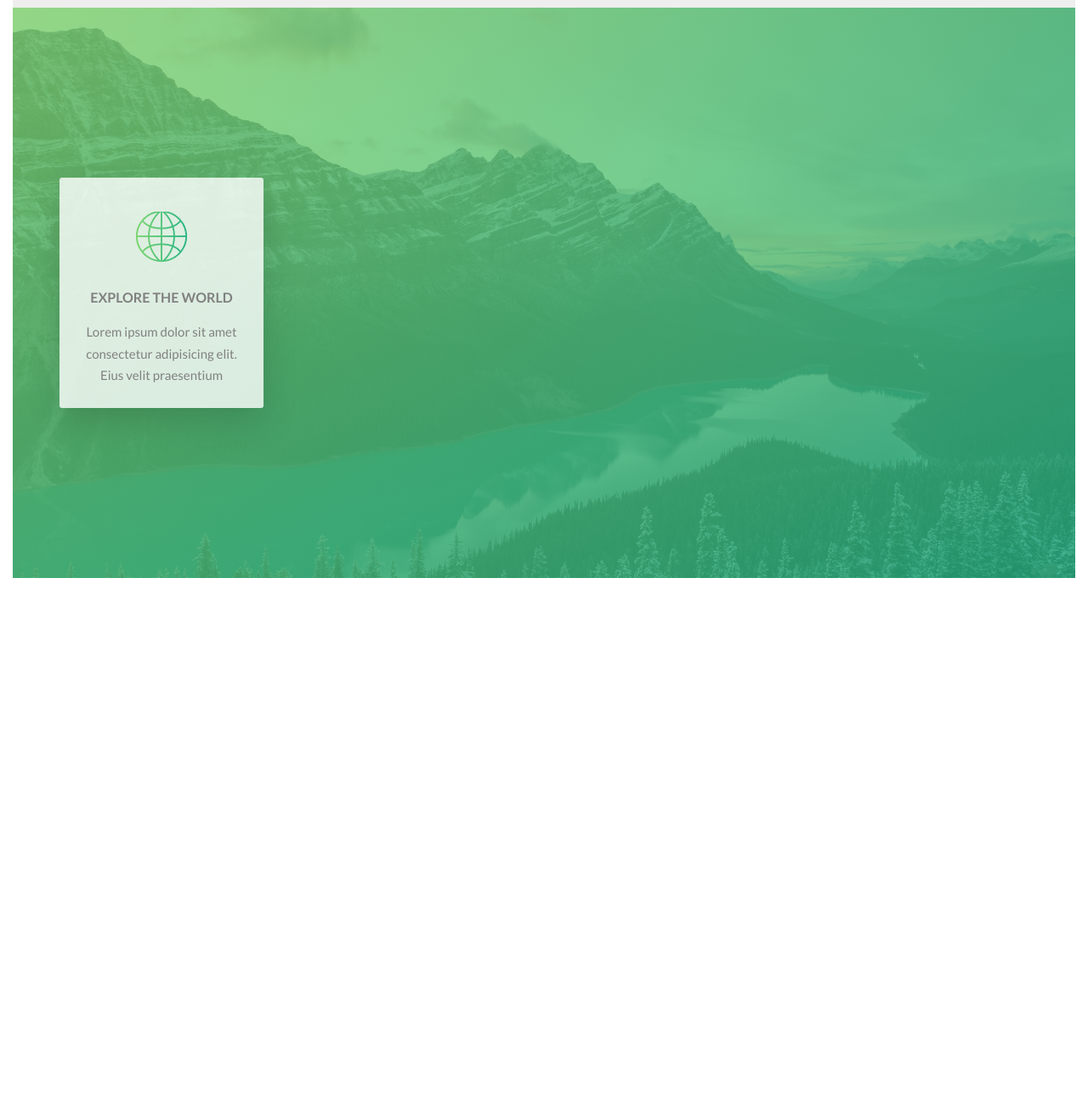
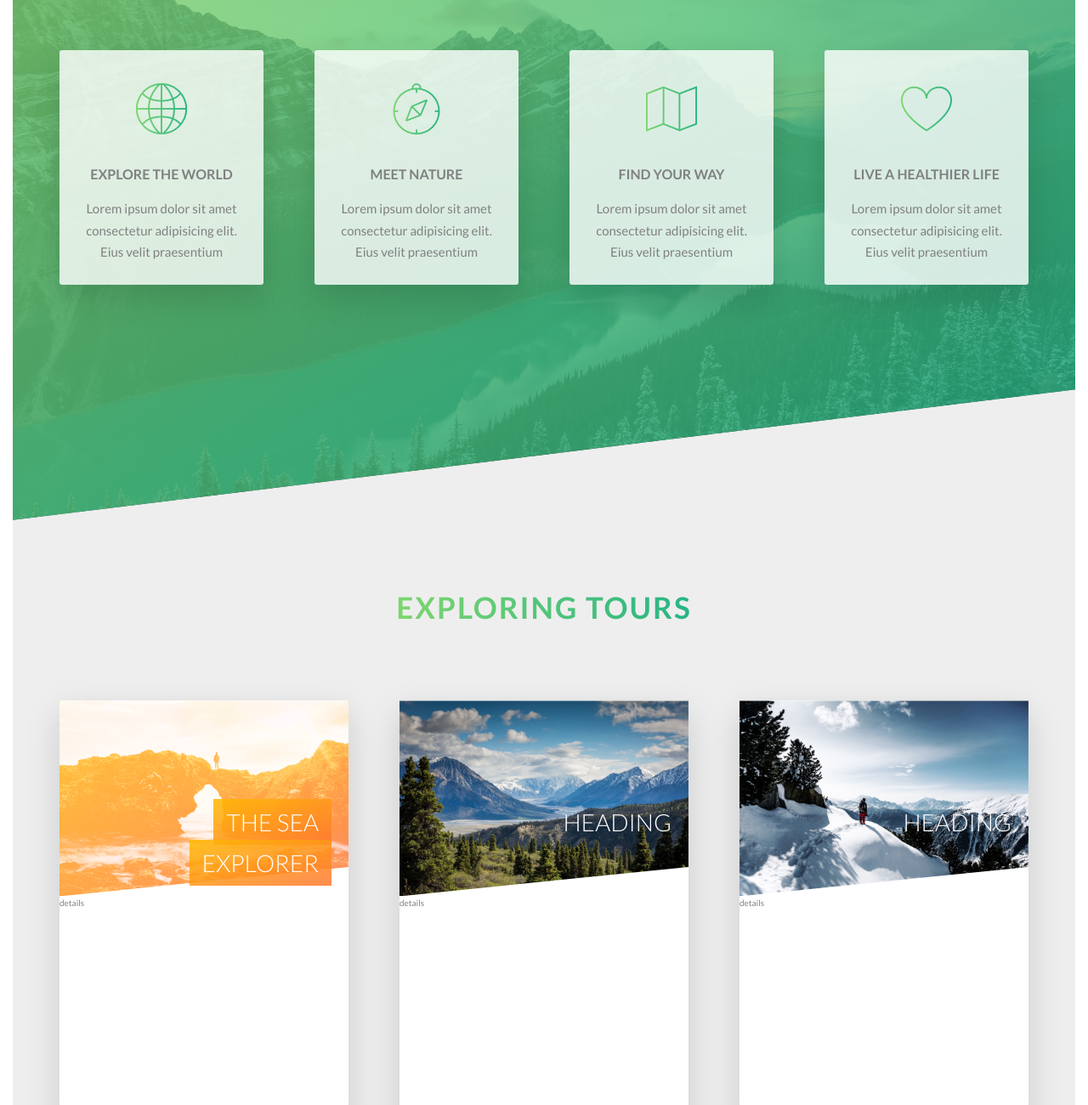
Before and after one commit to zamharrad/tours, a website: page index.html in a window 1280 px wide. Shown: the part 1500-2800 px from the top of the page at 85% size. Before the commit the page ends 2195 px from the top, so only its background shows below. Drawn offline with Linux system fonts and the light colour scheme.

Commit message:
update feature section

```diff
--- a/index.html
+++ b/index.html
@@ -29,44 +29,6 @@
       </div>
     </header>
     <!-- end the header -->
-
-    <!--
-    <section class="grid-test">
-      <div class="row">
-        <div class="col-1-of-2">Col 1 of 2</div>
-        <div class="col-1-of-2">Col 1 of 2</div>
-      </div>
-
-      <div class="row">
-        <div class="col-1-of-3">Col 1 of 3</div>
-        <div class="col-1-of-3">Col 1 of 3</div>
-        <div class="col-1-of-3">Col 1 of 3</div>
-      </div>
-
-      <div class="row">
-        <div class="col-1-of-3">Col 1 of 3</div>
-        <div class="col-2-of-3">Col 2 of 3</div>
-      </div>
-
-      <div class="row">
-        <div class="col-1-of-4">Col 1 of 4</div>
-        <div class="col-1-of-4">Col 1 of 4</div>
-        <div class="col-1-of-4">Col 1 of 4</div>
-        <div class="col-1-of-4">Col 1 of 4</div>
-      </div>
-
-      <div class="row">
-        <div class="col-1-of-4">Col 1 of 4</div>
-        <div class="col-1-of-4">Col 1 of 4</div>
-        <div class="col-2-of-4">Col 2 of 4</div>
-      </div>
-
-      <div class="row">
-        <div class="col-1-of-4">Col 1 of 4</div>
-        <div class="col-3-of-4">Col 3 of 4</div>
-      </div>
-    </section>
-     -->
     <main>
       <section class="section-about">
         <div class="u-center-text u-margin-bottom-big">
@@ -131,8 +93,151 @@
               </p>
             </div>
           </div>
+
+          <div class="col-1-of-4">
+            <div class="feature-box">
+              <i class="feature-box__icon icon-basic-compass"></i>
+              <h3 class="heading-tertiary u-margin-bottom-small">
+                Meet nature
+              </h3>
+              <p class="feature-box__text">
+                Lorem ipsum dolor sit amet consectetur adipisicing elit. Eius
+                velit praesentium
+              </p>
+            </div>
+          </div>
+
+          <div class="col-1-of-4">
+            <div class="feature-box">
+              <i class="feature-box__icon icon-basic-map"></i>
+              <h3 class="heading-tertiary u-margin-bottom-small">
+                Find your way
+              </h3>
+              <p class="feature-box__text">
+                Lorem ipsum dolor sit amet consectetur adipisicing elit. Eius
+                velit praesentium
+              </p>
+            </div>
+          </div>
+
+          <div class="col-1-of-4">
+            <div class="feature-box">
+              <i class="feature-box__icon icon-basic-heart"></i>
+              <h3 class="heading-tertiary u-margin-bottom-small">
+                Live a healthier life
+              </h3>
+              <p class="feature-box__text">
+                Lorem ipsum dolor sit amet consectetur adipisicing elit. Eius
+                velit praesentium
+              </p>
+            </div>
+          </div>
+        </div>
+      </section>
+
+      <section class="section-tours">
+        <div class="u-center-text u-margin-bottom-big">
+          <h2 class="heading-secondery">
+            Exploring tours
+          </h2>
+        </div>
+        <div class="row">
+          <div class="col-1-of-3">
+            <div class="card">
+              <div class="card__side card__side--front">
+                <div class="card__picture card__picture--1">
+                  &nbsp;
+                </div>
+                <h4 class="card__heading">
+                  <span class="card__heading-span card__heading-span--1"
+                    >The sea Explorer</span
+                  >
+                </h4>
+                <div class="card__details">
+                  details
+                </div>
+              </div>
+              <div class="card__side card__side--back card__side--back-1">
+                BACK
+              </div>
+            </div>
+          </div>
+          <div class="col-1-of-3">
+            <div class="card">
+              <div class="card__side card__side--front">
+                <div class="card__picture card__picture--2">
+                  &nbsp;
+                </div>
+                <div class="card__heading">
+                  heading
+                </div>
+                <div class="card__details">
+                  details
+                </div>
+              </div>
+              <div class="card__side card__side--back card__side--back-2">
+                BACK
+              </div>
+            </div>
+          </div>
+          <div class="col-1-of-3">
+            <div class="card">
+              <div class="card__side card__side--front">
+                <div class="card__picture card__picture--3">
+                  &nbsp;
+                </div>
+                <div class="card__heading">
+                  heading
+                </div>
+                <div class="card__details">
+                  details
+                </div>
+              </div>
+              <div class="card__side card__side--back card__side--back-3">
+                BACK
+              </div>
+            </div>
+          </div>
         </div>
       </section>
     </main>
+
+    <!--
+    <section class="grid-test">
+      <div class="row">
+        <div class="col-1-of-2">Col 1 of 2</div>
+        <div class="col-1-of-2">Col 1 of 2</div>
+      </div>
+
+      <div class="row">
+        <div class="col-1-of-3">Col 1 of 3</div>
+        <div class="col-1-of-3">Col 1 of 3</div>
+        <div class="col-1-of-3">Col 1 of 3</div>
+      </div>
+
+      <div class="row">
+        <div class="col-1-of-3">Col 1 of 3</div>
+        <div class="col-2-of-3">Col 2 of 3</div>
+      </div>
+
+      <div class="row">
+        <div class="col-1-of-4">Col 1 of 4</div>
+        <div class="col-1-of-4">Col 1 of 4</div>
+        <div class="col-1-of-4">Col 1 of 4</div>
+        <div class="col-1-of-4">Col 1 of 4</div>
+      </div>
+
+      <div class="row">
+        <div class="col-1-of-4">Col 1 of 4</div>
+        <div class="col-1-of-4">Col 1 of 4</div>
+        <div class="col-2-of-4">Col 2 of 4</div>
+      </div>
+
+      <div class="row">
+        <div class="col-1-of-4">Col 1 of 4</div>
+        <div class="col-3-of-4">Col 3 of 4</div>
+      </div>
+    </section>
+     -->
   </body>
 </html>
--- a/sass/components/_button.scss
+++ b/sass/components/_button.scss
@@ -62,13 +62,13 @@
     padding: 0.3rem;
     border-bottom: 1px solid $color-primary;
     text-decoration: none;
-    transition: all 0.2s;
+    transition: transform 0.2s;
   }
   &:hover {
     background-color: $color-primary;
     color: $color-white;
     box-shadow: 0 1rem 2rem rgba($color-black, 0.15);
-    transform: translateY(-2px);
+    transform: translateY(-3px);
     border-radius: 0.3rem;
   }
 
--- /dev/null
+++ b/sass/components/_card.scss
@@ -0,0 +1,94 @@
+//FUNCTIONALTY STYLING
+
+.card {
+  perspective: 150rem;
+  -moz-perspective: 150rem;
+  position: relative;
+  height: 50rem;
+
+  &__side {
+    height: 50rem;
+    left: 0;
+    top: 0;
+    transition: all 0.8s;
+    width: 100%;
+    background-color: green;
+    position: absolute;
+    backface-visibility: hidden;
+    border-radius: 3px;
+    box-shadow: 0 1.5rem 4rem rgba($color-black, 0.15);
+  }
+
+  &__side--front {
+    background-color: $color-white;
+  }
+
+  &__side--back {
+    transform: rotateY(180deg);
+
+    &-1 {
+      background-image: linear-gradient(
+        to right bottom,
+        $color-secondary-light,
+        $color-secondary-dark
+      );
+    }
+  }
+
+  &:hover &__side--front {
+    transform: rotateY(-180deg);
+  }
+  &:hover &__side--back {
+    transform: rotateY(0);
+  }
+
+  //FRONT SIDE STYLING
+
+  &__picture {
+    background-size: cover;
+    height: 23rem;
+    background-blend-mode: screen;
+    -webkit-clip-path: polygon(0 0, 100% 0, 100% 85%, 0 100%);
+    clip-path: polygon(0 0, 100% 0, 100% 85%, 0 100%);
+    &--1 {
+      background-image: url(../../img/nat-5.jpg),
+        linear-gradient(
+          to right bottom,
+          $color-secondary-light,
+          $color-secondary-dark
+        );
+    }
+    &--2 {
+      background-image: url(../../img/nat-6.jpg);
+    }
+    &--3 {
+      background-image: url(../../img/nat-7.jpg);
+    }
+  }
+
+  &__heading {
+    font-size: 2.8rem;
+    font-weight: 300;
+    text-transform: uppercase;
+    text-align: right;
+    color: $color-white;
+    position: absolute;
+    top: 12rem;
+    right: 2rem;
+    width: 75%;
+  }
+
+  &__heading-span {
+    padding: 1rem 1.5rem;
+    -webkit-box-decoration-break: clone;
+    box-decoration-break: clone;
+
+    &--1 {
+      background-image: linear-gradient(
+        to right bottom,
+        rgba($color-secondary-light, 0.85),
+        rgba($color-secondary-dark, 0.85)
+      );
+    }
+  }
+}
--- a/sass/components/_feature-box.scss
+++ b/sass/components/_feature-box.scss
@@ -5,6 +5,7 @@
   border-radius: 3px;
   padding: 2.5rem;
   box-shadow: 0 1.5rem 4rem rgba($color-black, 0.15);
+  transition: transform 0.3s;
 
   &__icon {
     font-size: 6rem;
@@ -15,9 +16,11 @@
       $color-primary-dark
     );
     -webkit-background-clip: text;
+    display: inline-block;
     color: transparent;
   }
 
-  &__text {
+  &:hover {
+    transform: translateY(-2rem) scale(1.03);
   }
 }
--- a/sass/main.scss
+++ b/sass/main.scss
@@ -12,5 +12,6 @@
 
 @import "components/button";
 @import "components/composition";
+@import "components/card";
 @import "components/feature-box";
 @import "pages/home";
--- a/sass/pages/_home.scss
+++ b/sass/pages/_home.scss
@@ -1,11 +1,12 @@
 .section-about {
-  background-color: $color-grey-light-2;
+  background-color: $color-grey-light-1;
   padding: 25rem 0;
   margin-top: -30vh;
 }
 
 .section-features {
   padding: 20rem 0;
+  margin-top: -15rem;
   background-image: linear-gradient(
       to right bottom,
       rgba($color-primary-light, 0.8),
@@ -13,4 +14,17 @@
     ),
     url(../img/nat-4.jpg);
   background-size: cover;
+
+  transform: skewY(-7deg);
+
+  & > * {
+    transform: skewY(7deg);
+  }
 }
+
+.section-tours {
+  padding: 25rem 0 50rem 0;
+  background-color: $color-grey-light-2;
+  margin-top: -10rem;
+
+}
```
Also changed, not shown: css/style.css.
